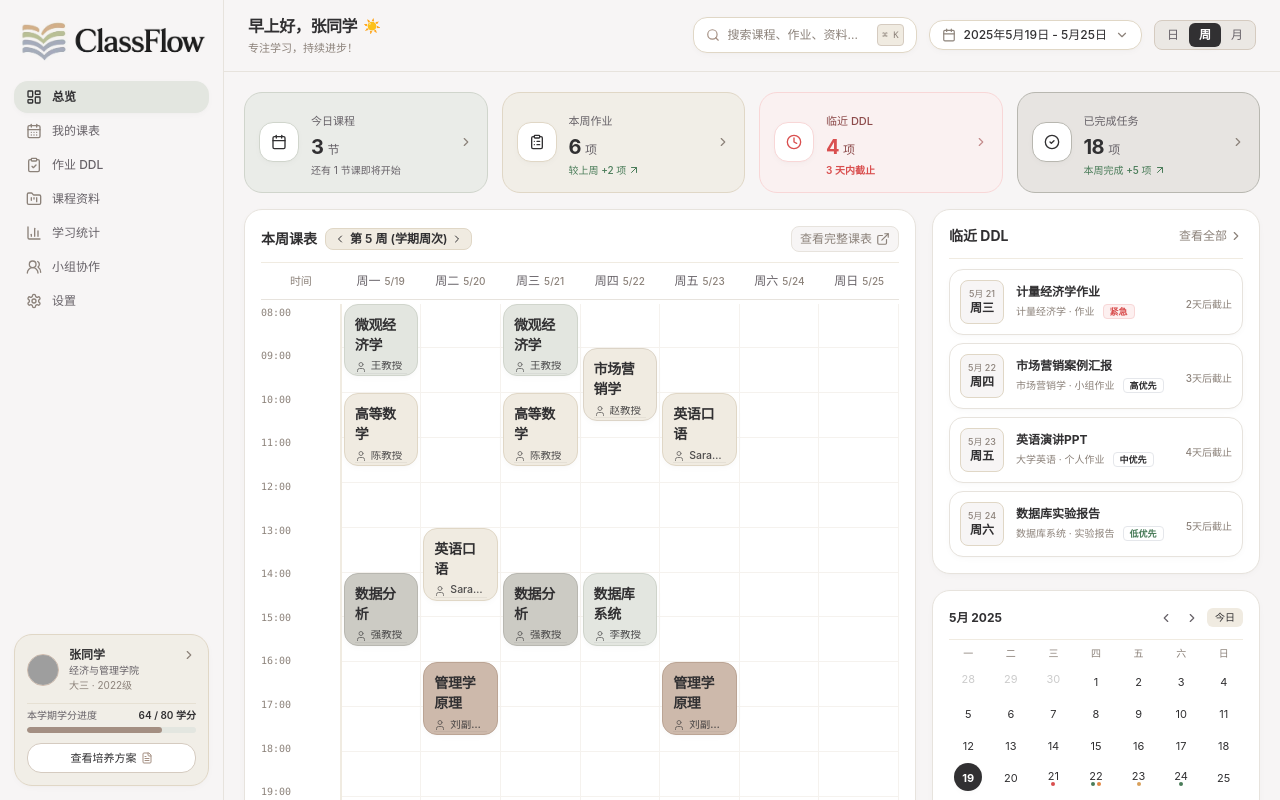
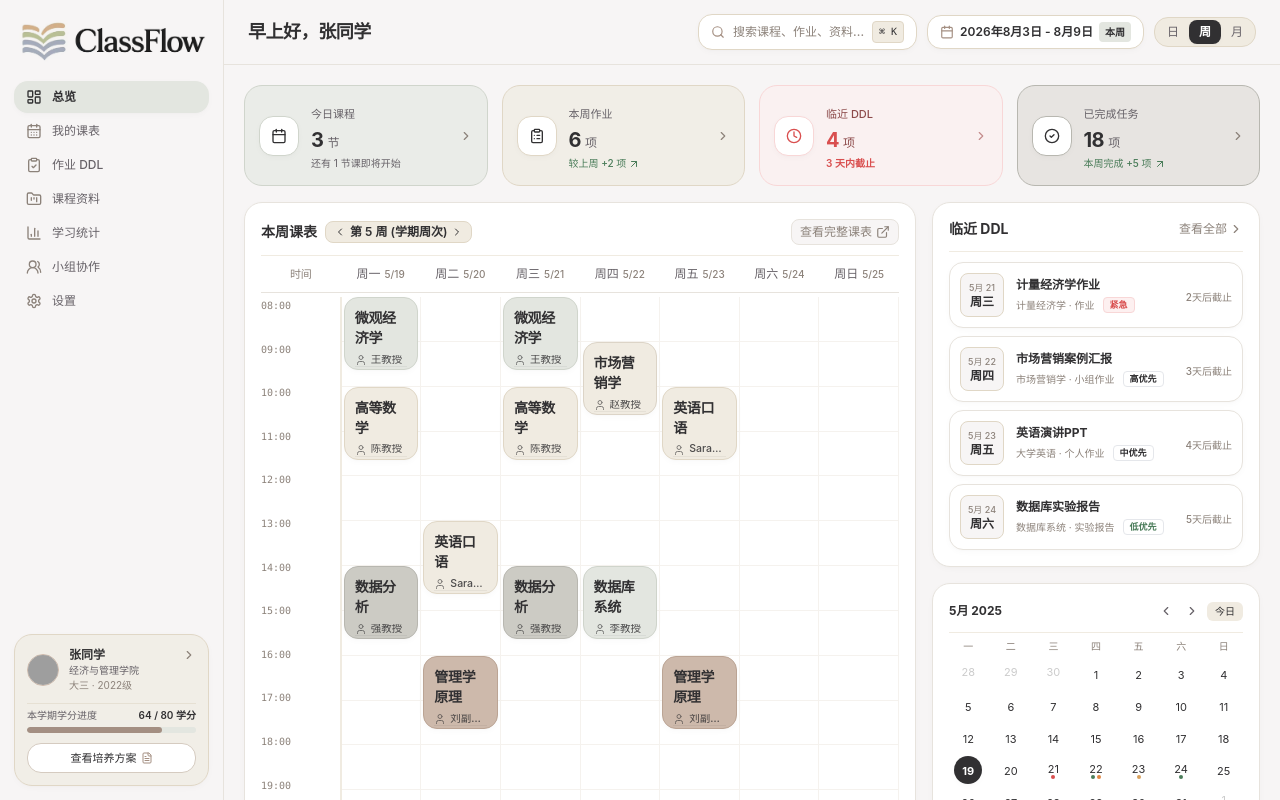
Before and after one commit to zuliku/classflow-study-dashboard, a Next.js app: page / in a window 1280 px wide. Shown: the top 800 px of the page. Built offline with nearby package versions, Linux system fonts and the light colour scheme; grey boxes are pictures that could not be loaded.

Commit message:
style: remove emoji and subtitle from top header greeting

```diff
--- a/components/layout/Header.tsx
+++ b/components/layout/Header.tsx
@@ -1,74 +1,104 @@
 "use client";
 
-import React from "react";
-import { Search, ChevronDown, Calendar as CalendarIcon } from "lucide-react";
+import React, { useState, useEffect } from "react";
+import { Search, Calendar as CalendarIcon } from "lucide-react";
 import { useAppStore, ViewMode } from "@/store/useAppStore";
+import { format, addWeeks, subWeeks, startOfWeek, endOfWeek } from "date-fns";
+import { zhCN } from "date-fns/locale";
 import { cn } from "@/lib/utils";
 
 export function Header() {
   const {
     userProfile,
+    viewMode,
+    setViewMode,
+    setSearchModalOpen,
     weekOffset,
     setWeekOffset,
     resetToCurrentWeek,
-    viewMode,
-    setViewMode,
-    setSearchModalOpen,
   } = useAppStore();
 
+  const [greeting, setGreeting] = useState("早上好");
+
+  useEffect(() => {
+    const hour = new Date().getHours();
+    if (hour >= 5 && hour < 12) {
+      setGreeting("早上好");
+    } else if (hour >= 12 && hour < 18) {
+      setGreeting("下午好");
+    } else {
+      setGreeting("晚上好");
+    }
+  }, []);
+
+  const baseDate = new Date();
+  const targetDate = weekOffset === 0 ? baseDate : addWeeks(baseDate, weekOffset);
+  const weekStart = startOfWeek(targetDate, { weekStartsOn: 1 });
+  const weekEnd = endOfWeek(targetDate, { weekStartsOn: 1 });
+
+  const dateRangeString = `${format(weekStart, "yyyy年M月d日", { locale: zhCN })} - ${format(
+    weekEnd,
+    "M月d日",
+    { locale: zhCN }
+  )}`;
+
   return (
-    <header className="w-full bg-[#F7F5F5] border-b border-[#E7E3DD] px-6 py-3.5 flex items-center justify-between sticky top-0 z-10 backdrop-blur-md bg-opacity-95">
-      {/* Left Greeting & Subtitle */}
+    <header className="bg-[#F7F5F5] border-b border-[#E7E3DD] px-6 py-3.5 flex flex-col md:flex-row md:items-center justify-between gap-4 sticky top-0 z-10">
+      {/* Left: Clean Greeting without emoji or subtitle */}
       <div>
-        <h1 className="text-base font-bold tracking-tight text-charcoal flex items-center gap-1.5">
-          早上好，{userProfile.name} <span className="text-amber-500 text-sm">☀️</span>
-        </h1>
-        <p className="text-[11px] text-[#8C827A] mt-0.5 font-normal">
-          专注学习，持续进步！
-        </p>
+        <h2 className="text-lg font-bold text-charcoal tracking-tight">
+          {greeting}，{userProfile.name}
+        </h2>
       </div>
 
-      {/* Center & Right Controls */}
-      <div className="flex items-center space-x-3">
-        {/* Global Search Trigger */}
-        <button
+      {/* Right: Global Search, Date Switcher, View Switcher */}
+      <div className="flex flex-wrap items-center gap-2.5">
+        {/* Global Search Bar (Cmd+K) */}
+        <div
           onClick={() => setSearchModalOpen(true)}
-          className="flex items-center space-x-2 px-3 py-1.5 bg-white border border-[#E0D7C6] rounded-xl text-xs text-[#8C827A] transition-all shadow-subtle hover:shadow-card w-56"
+          className="flex items-center space-x-2 bg-white border border-[#E0D7C6] rounded-xl px-3 py-1.5 text-xs text-[#8C827A] cursor-pointer hover:border-charcoal hover:bg-[#FAF8F5] transition-all shadow-subtle min-w-[200px]"
         >
           <Search className="w-3.5 h-3.5 text-[#A48F82]" />
-          <span className="flex-1 text-left truncate">搜索课程、作业、资料...</span>
-          <kbd className="hidden sm:inline-block px-1 py-0.5 text-[9px] font-mono text-[#8C827A] bg-[#F0EBE1] border border-[#D5CBC0] rounded">
+          <span className="flex-1 font-medium">搜索课程、作业、资料...</span>
+          <kbd className="hidden sm:inline-block bg-[#F0EBE1] text-charcoal text-[10px] font-mono px-1.5 py-0.5 rounded border border-[#E0D7C6]">
             ⌘ K
           </kbd>
-        </button>
-
-        {/* Date Range Selector Pill matching reference image */}
-        <div
-          onClick={resetToCurrentWeek}
-          className="flex items-center space-x-2 px-3 py-1.5 bg-white border border-[#E0D7C6] rounded-xl text-xs font-medium text-charcoal shadow-subtle cursor-pointer hover:bg-[#F0EBE1]/50 transition-colors"
-        >
-          <CalendarIcon className="w-3.5 h-3.5 text-[#8C827A]" />
-          <span>2025年5月19日 - 5月25日</span>
-          <ChevronDown className="w-3.5 h-3.5 text-[#8C827A]" />
         </div>
 
-        {/* View Mode Segmented Tab Control */}
-        <div className="flex bg-[#E7E3DD]/70 p-0.5 rounded-lg border border-[#D5CBC0]">
+        {/* Date Range Picker Pill */}
+        <div className="flex items-center space-x-1.5 bg-white border border-[#E0D7C6] rounded-xl px-3 py-1.5 text-xs font-semibold text-charcoal shadow-subtle">
+          <CalendarIcon className="w-3.5 h-3.5 text-[#A48F82]" />
+          <span>{dateRangeString}</span>
+          <button
+            onClick={resetToCurrentWeek}
+            className={cn(
+              "text-[10px] ml-1 px-1.5 py-0.5 rounded transition-colors",
+              weekOffset === 0
+                ? "bg-[#E3E6E0] text-charcoal"
+                : "bg-[#F0EBE1] text-[#8C827A] hover:text-charcoal"
+            )}
+          >
+            本周
+          </button>
+        </div>
+
+        {/* Day / Week / Month View Switcher */}
+        <div className="bg-[#F0EBE1] border border-[#E0D7C6] rounded-xl p-0.5 flex items-center text-xs font-medium">
           {(["day", "week", "month"] as ViewMode[]).map((mode) => {
             const labels: Record<ViewMode, string> = {
               day: "日",
               week: "周",
               month: "月",
             };
-            const isActive = viewMode === mode || (mode === "week" && viewMode === "week");
+            const isActive = viewMode === mode;
             return (
               <button
                 key={mode}
                 onClick={() => setViewMode(mode)}
                 className={cn(
-                  "px-2.5 py-1 text-xs font-medium rounded-md transition-all",
+                  "px-2.5 py-1 rounded-lg transition-all",
                   isActive
-                    ? "bg-charcoal text-white font-semibold shadow-subtle"
+                    ? "bg-charcoal text-white font-bold shadow-subtle"
                     : "text-[#676268] hover:text-charcoal"
                 )}
               >
```
